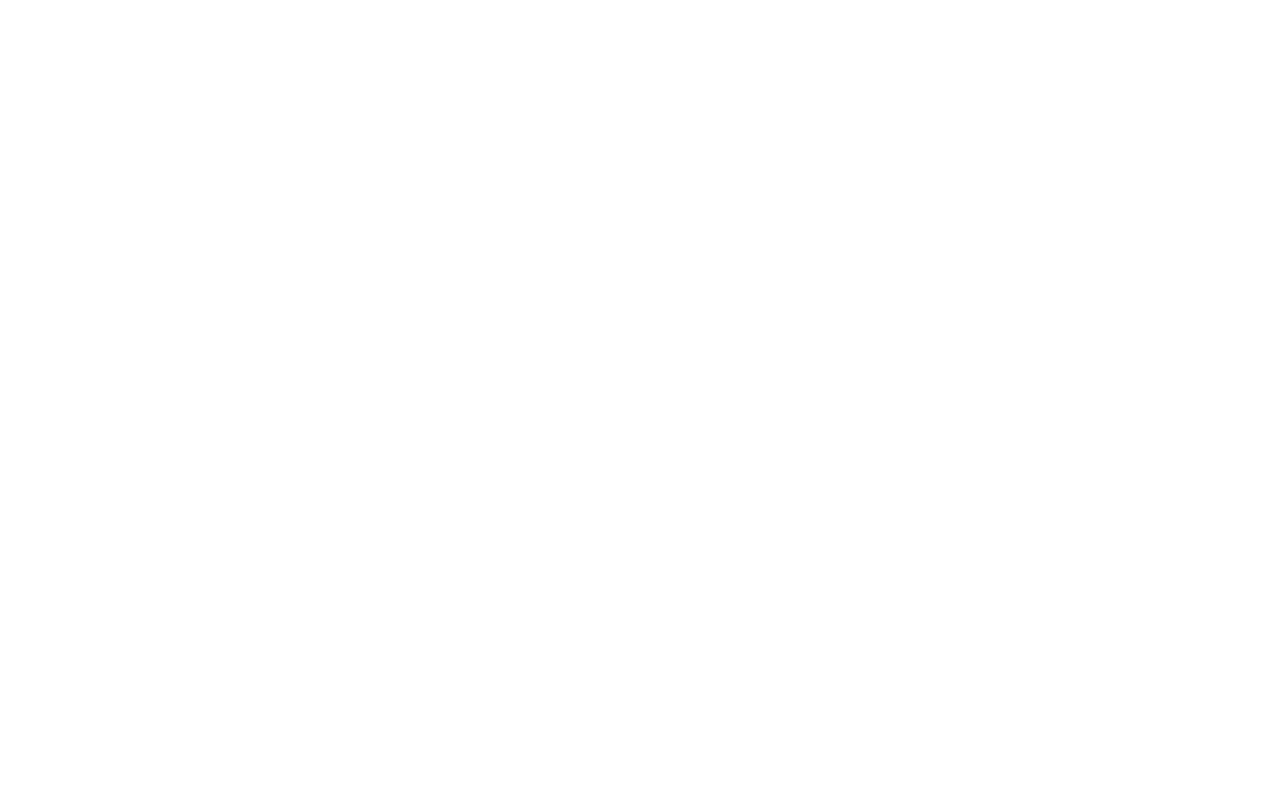
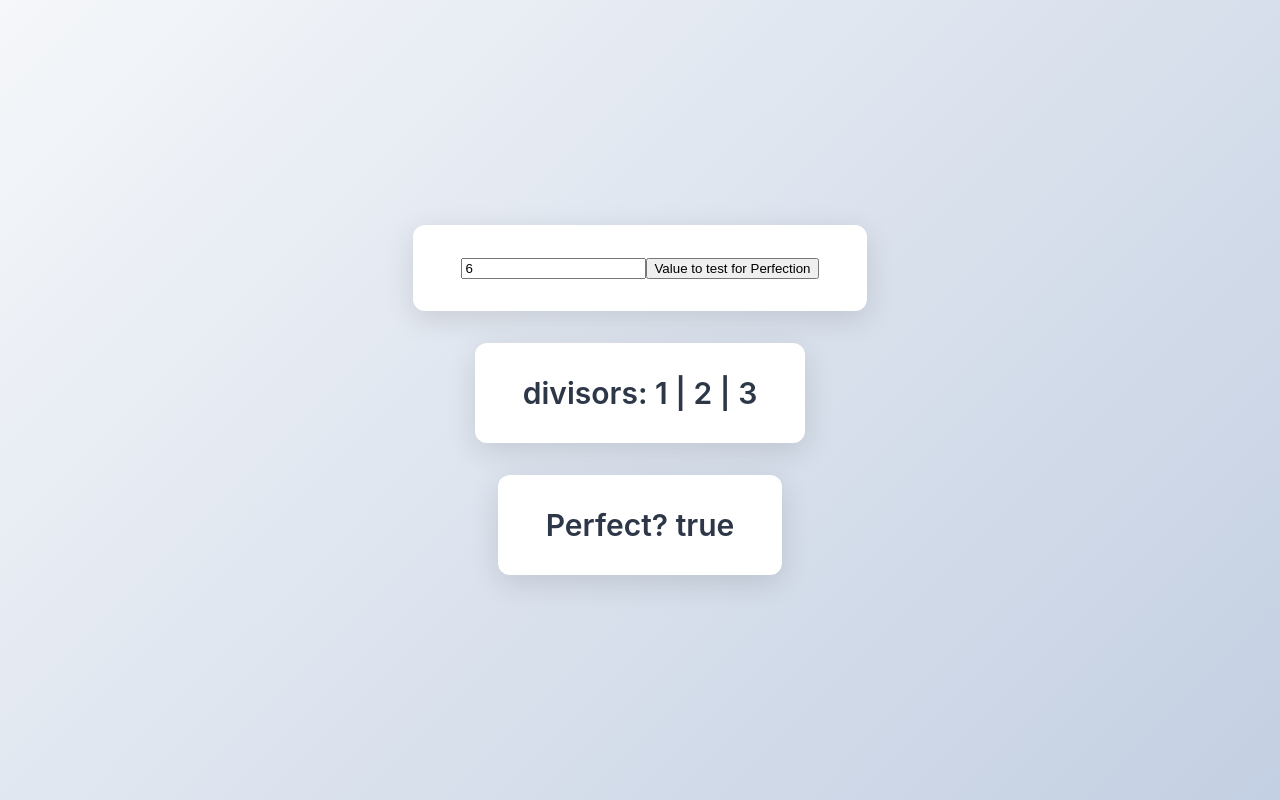
Before and after one commit to mikeyj777/functional_programming_problem_set, a React (Create React App) app in the folder client/: page /014 in a window 1280 px wide. Before the commit this address had no page. Built offline with nearby package versions, Linux system fonts and the light colour scheme.

Commit message:
14 - naive solution working

```diff
--- a/client/src/App.js
+++ b/client/src/App.js
@@ -15,6 +15,7 @@
 import Func011 from './components/011';
 import Func012 from './components/012';
 import Func013 from './components/013';
+import Func014 from './components/014';
 import './App.css';
 import './styles/global.css';
 
@@ -38,6 +39,7 @@
           <Route path="/011" element={<Func011 />} />
           <Route path="/012" element={<Func012 />} />
           <Route path="/013" element={<Func013 />} />
+          <Route path="/014" element={<Func014 />} />
         </Routes>
       </div>
     </Router>
--- a/client/src/components/014.jsx
+++ b/client/src/components/014.jsx
@@ -13,31 +13,35 @@
 
 // Notes:
 
-const Func014 = ({ val = 12 }) => {
+const Func014 = ({ val = 6 }) => {
 
-  const [finalAns, setFinalAns] = useState([]);
+  const [finalAns, setFinalAns] = useState(false);
   const [currentDivisors, setCurrentDivisors] = useState([]);
   const [currVal, setCurrVal] = useState(val);
+  const [inputValue, setInputValue] = useState(val);
 
   const getAnswer = () => {
 
     const testVals = Array.from({length: Math.floor(currVal / 2)}, (_, index) => index + 1);
     const divisors = testVals.reduce((divs, currTest) => {
-      const isDivisible = val % currTest == 0;
+      const isDivisible = currVal % currTest == 0;
       return isDivisible ? [...divs, currTest] : [...divs];
     }, [])
 
     setCurrentDivisors(divisors);
 
     const totVal = divisors.reduce((accum, currElem) => accum + currElem, 0);
-
-    return totVal == currVal;
+    return totVal === currVal;
 
   }
 
   useEffect(() => {
+    const ans = getAnswer();
     setFinalAns(getAnswer());
   }, [currVal]);
+
+  useEffect(() => {
+  }, [finalAns]);
 
   const handleSubmit = (e) => {
     e.preventDefault();
@@ -67,10 +71,10 @@
         <h1 className="func-text">divisors: {currentDivisors.join(' | ')}</h1>
       </div>
       <div className="func-card">
-        <h1 className="func-text">Perfect? {finalAns}</h1>
+        <h1 className="func-text">Perfect? {finalAns.toString()}</h1>
       </div>
     </div>
   );
 };
 
-export default Func013;
+export default Func014;
```
